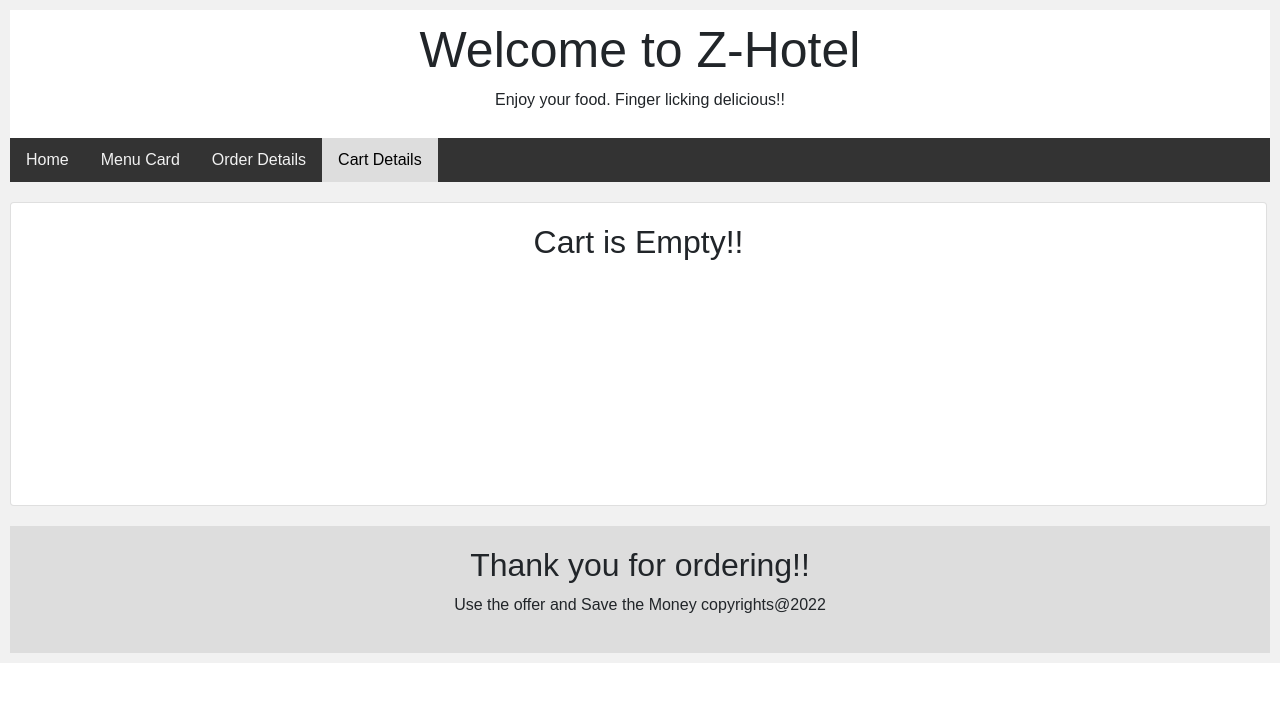
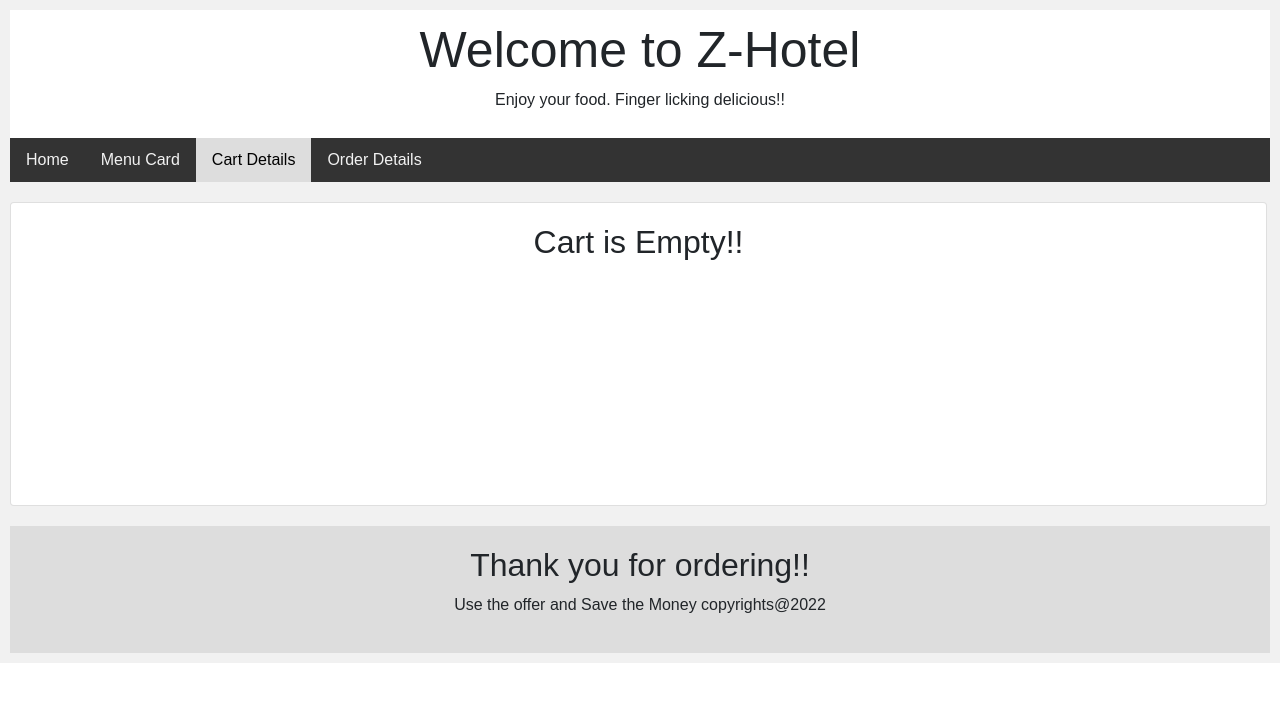
Before and after one commit to Sidhu23695/food-ordering-app, a React (Create React App) app: page /cart in a window 1280 px wide. Shown: the top 702 px of the page. Built offline with nearby package versions, Linux system fonts and the light colour scheme.

Commit message:
changed the nav bar order

```diff
--- a/src/Reducers/index.js
+++ b/src/Reducers/index.js
@@ -80,15 +80,15 @@ const INITIAL_STATE = {
           title: 'Menu Card',
         },
         {
-          id: 3,
+            id: 3,
+            link: '/cart',
+            title: 'Cart Details',
+        },
+        {
+          id: 4,
           link: '/order-details',
           title: 'Order Details',
         },
-        {
-            id: 4,
-            link: '/cart',
-            title: 'Cart Details',
-          }
     ]
 };
 
--- a/src/components/MenuDetails/MenuDetails.js
+++ b/src/components/MenuDetails/MenuDetails.js
@@ -87,6 +87,7 @@ function MenuDetails(props) {
                 </div>
                 {isPlaceOrderButton()
                 ? <div>
+                    <br/>
                     <center>
                         <button className="placeOrderButton" onClick={() => placeOrder()}>Place Order</button>
                     </center>
```
